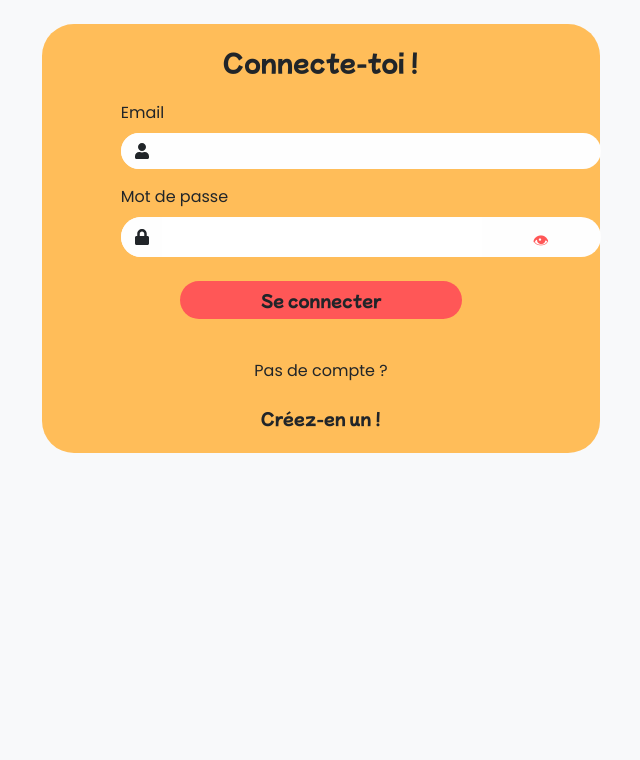
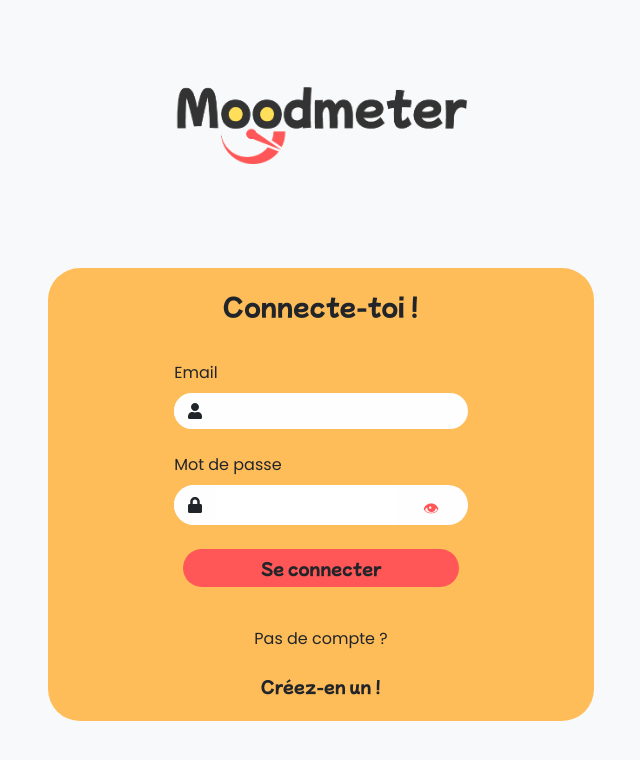
Before and after one commit to EstelleDab/moodmeter, a React (Create React App) app: page /login in a window 1280 px wide. Shown: the top 760 px of the page, without its empty margins (319-959 px from the left). Built offline with nearby package versions, Linux system fonts and the light colour scheme.

Commit message:
amelioration css feedback + reintegration logo sur page login et connexion

```diff
--- a/src/components/FeedbackForm.js
+++ b/src/components/FeedbackForm.js
@@ -1,5 +1,6 @@
 import * as React from 'react';
 import PropTypes from 'prop-types';
+import "../styles/Form.css";
 import Rating from '@mui/material/Rating';
 import Typography from '@mui/material/Typography';
 import questions from './Questions'; // Importation des questions
@@ -103,11 +104,11 @@ export default function RadioGroupRating() {
 
   // Affichage des questions et réponses
   return (
-    <div className="feedbackForm d-flex flex-column align-items-center justify-content-center text-center vh-100">
+    <div className="feedbackForm d-flex flex-column align-items-center justify-content-start text-center vh-100">
       {loading && <p>Chargement des données...</p>}
       {error && <p style={{ color: 'red' }}>{error}</p>}
       {ueDetails && <h1>Feedback pour l' {ueDetails.nom || "Chargement des données en cours..."}</h1>}
-      <button className="btn btn-secondary mb-5" onClick={() => setModal((value) => !value)}>Donner mon feedback sur l'UE</button>
+      <button className="btn btn-secondary mt-5 mb-3  " onClick={() => setModal((value) => !value)}>Donner mon feedback sur l'UE</button>
 
       {modal && (
         <div className="shadow p-5 bg-white rounded vw-75 d-flex flex-column align-items-center text-center">
--- a/src/components/LoginForm.js
+++ b/src/components/LoginForm.js
@@ -93,11 +93,17 @@ const LoginForm = ({ onLoginSuccess }) => {
 
 
   return (
-    <div className="container d-flex flex-column mb-5">
+    <div className=" container d-flex flex-column mb-5">
+      <div className="d-flex justify-content-center mt-3">
+        <img className="login-logo pt-5" src="/images/logo.png" alt="logo" />
+      </div>
+
+    <div className="container d-flex flex-column mt-0">
       <div className="login-container container d-flex flex-column align-items-center bg-success rounded-5 mt-4 pt-4 pb-3">
         <h3 className="w-100 primary text-center">Connecte-toi !</h3>
         <form onSubmit={handleSubmit} className="d-flex flex-column mb-3 pt-3 text-start w-75">
           {/* Email */}
+          <div className="d-flex-column mb-2 text-start pt-3 w-75 mx-auto">
           <label className="form-label">Email</label>
           <div className="input-group rounded-pill bg-light">
               <span className="input-group-text bg-transparent">
@@ -111,10 +117,11 @@ const LoginForm = ({ onLoginSuccess }) => {
                 required
               />
             </div>
+          </div>
           {emailError && <p className="text-danger">{emailError}</p>}
 
           {/* Mot de passe */}
-          <div className="d-flex-column mb-2 text-start pt-3 w-75">
+          <div className="d-flex-column mb-2 text-start pt-3 w-75 mx-auto">
             <label className="form-label">Mot de passe</label>
             <div className="input-group rounded-pill bg-light">
               <span className="input-group-text bg-transparent">
@@ -165,6 +172,7 @@ const LoginForm = ({ onLoginSuccess }) => {
         </div>
       </div>
     </div>
+    </div>
   );
 };
 
--- a/src/components/RegisterForm.js
+++ b/src/components/RegisterForm.js
@@ -58,7 +58,11 @@ const RegisterForm = ({ onSwitch }) => {
   };
 
   return (
-    <div className=" login-container container d-flex flex-column align-items-center rounded-5  pt-4 pb-3">
+    <div className=" container d-flex flex-column mb-0">
+      <div className="d-flex justify-content-center mt-5">
+        <img className="login-logo pt-5" src="/images/logo.png" alt="logo" />
+      </div>
+      <div className=" login-container container d-flex flex-column align-items-center rounded-5  pt-4 pb-3 mt-0">
         <div className="login-container container d-flex flex-column align-items-center bg-success rounded-5  pt-4 pb-3">
           <h3 className="w-100 primary text-center">Crée ton compte !</h3>
           <br></br>
@@ -183,6 +187,7 @@ const RegisterForm = ({ onSwitch }) => {
           </div>
         </div>
     </div>
+  </div>
   );
 };
 
--- a/src/styles/Form.css
+++ b/src/styles/Form.css
@@ -1,5 +1,10 @@
 
 /* Form.css */
+
+.mt-10 {
+  margin-top: 10rem;
+}
+
 .login-container {
   max-width: 50%;
 
@@ -13,8 +18,9 @@
   border-color:var(--bs-light);
 }
 
+
 .input-group {
-  width :30rem;
+  margin: auto;
 }
 
 .form-control {
```
Lines whose indentation alone changed are shown as unchanged.
